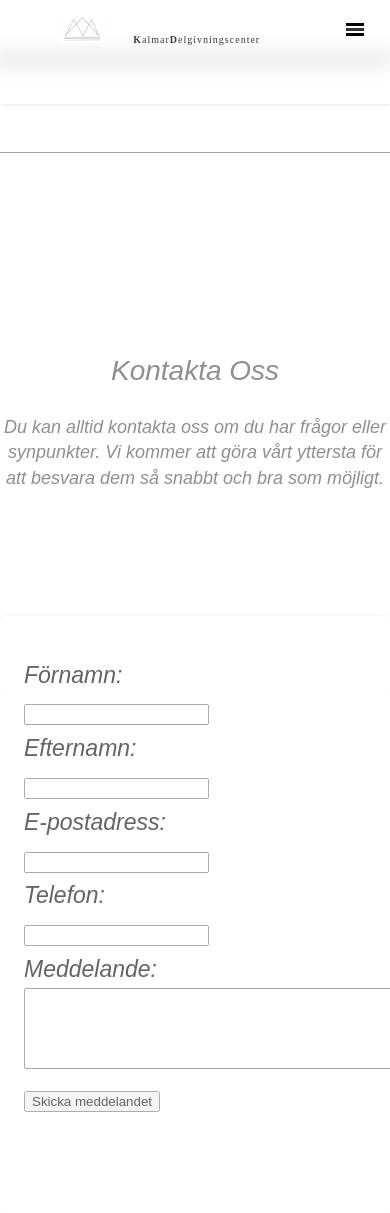
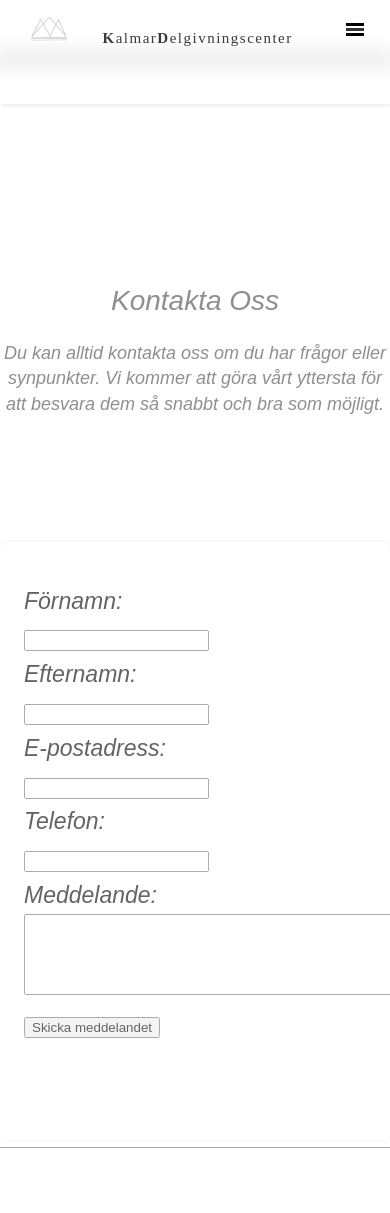
Before and after one commit to ch22iu/ch22iu, a PHP site: page /KDC/KontaktaOss.html in a window 390 px wide; the page is wider, and only the part inside the window is pictured. Shown: the top 1213 px of that part. Run offline with PHP 8.4, Linux system fonts and the light colour scheme.

Commit message:
Update mobilcss.css

```diff
--- a/KDC/css/mobilcss.css
+++ b/KDC/css/mobilcss.css
@@ -3,6 +3,7 @@
   font-family: 'Droid Serif', serif;
   background-color: white;
   display: block;
+  font: normal normal normal 15px/1.4em brandon-grot-w01-light,sans-serif;
 }
 
 header.mobilcss {
@@ -13,7 +14,7 @@
     color: #3e3939;
     text-decoration: none;
     font-family: 'Droid Serif', serif;
-    font-size: 10px;
+    font-size: 15px;
     letter-spacing: -1px;
     cursor: pointer !important;
     font-weight: normal;
```
